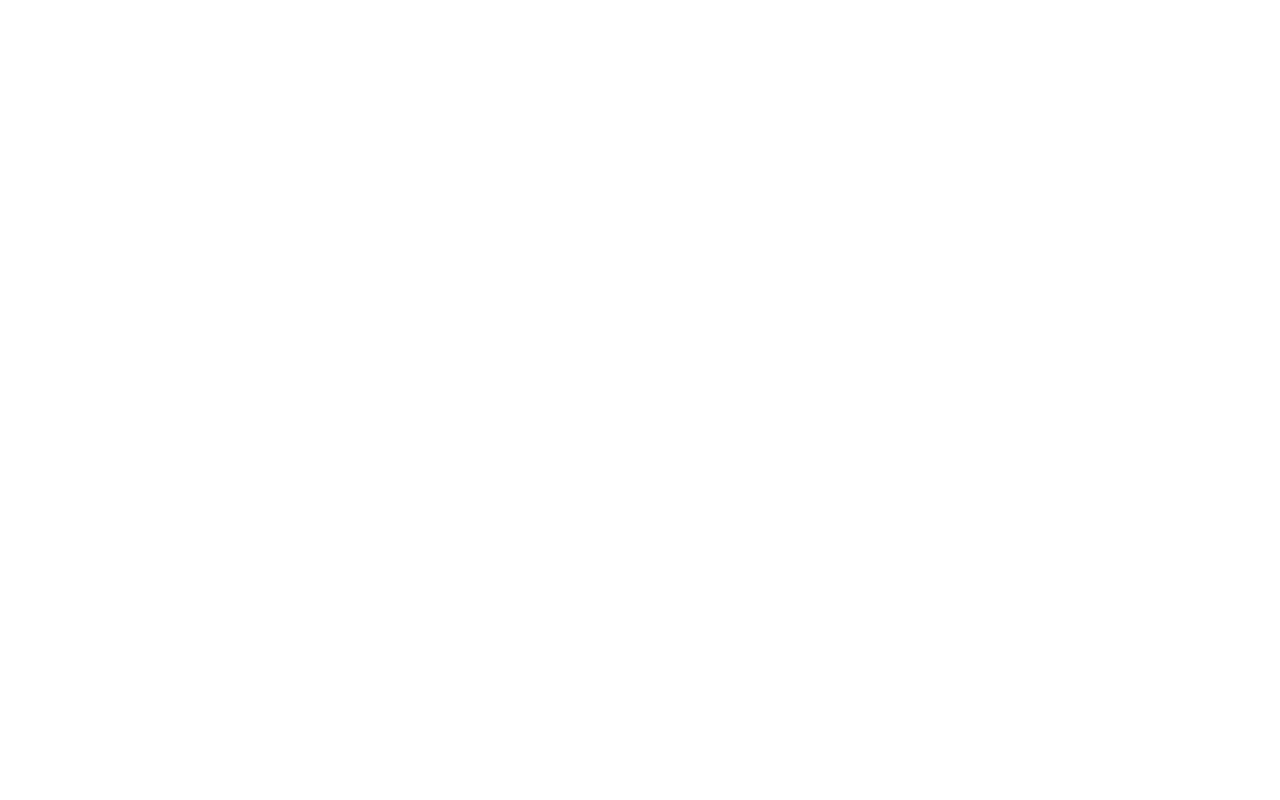
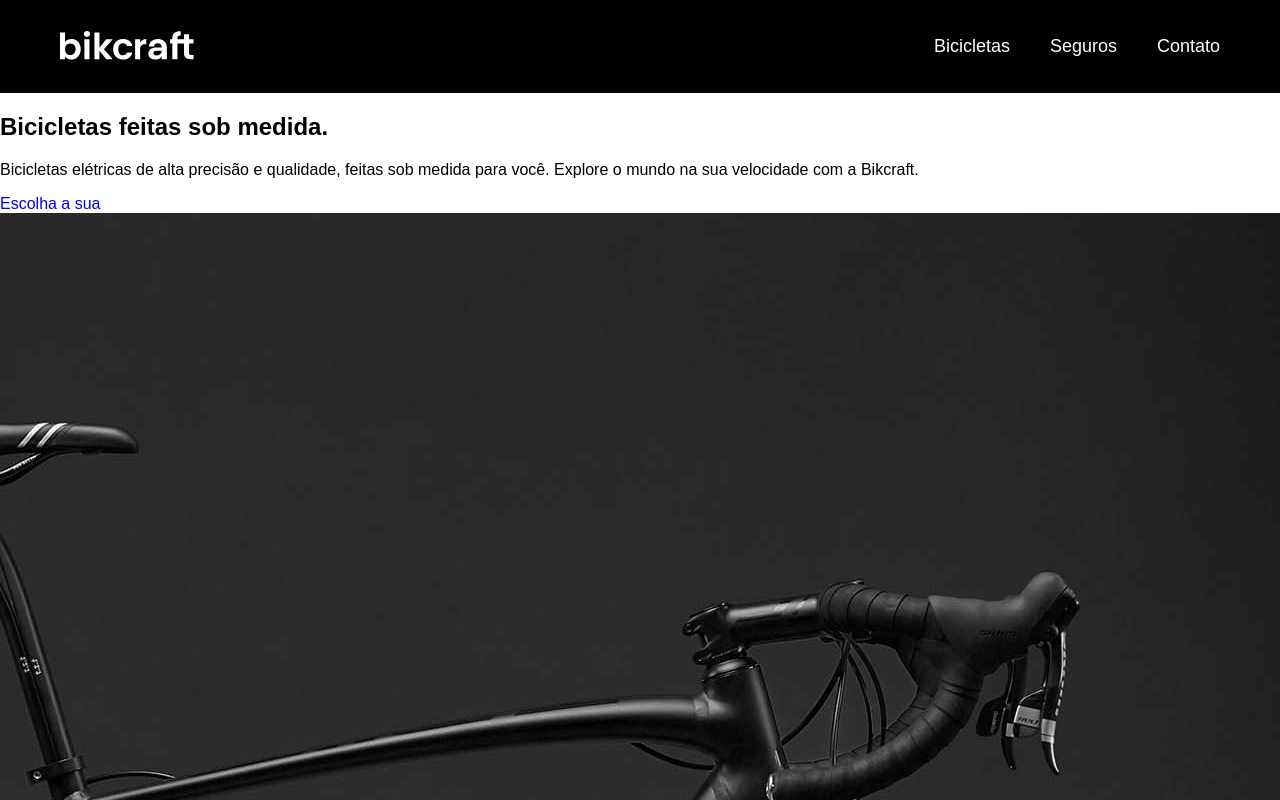
Before and after one commit to punknoia/bikcraft, a plain HTML site: page index.html in a window 1280 px wide. Shown: the top 800 px of the page. Drawn offline with Linux system fonts and the light colour scheme.

Commit message:
headeremenu

```diff
--- a/css/style.css
+++ b/css/style.css
@@ -0,0 +1,90 @@
+body {
+  margin: 0px;
+  font-family: Arial, Helvetica, sans-serif;
+}
+
+ul {
+  margin: 0px;
+  padding: 0px;
+  list-style: none;
+}
+
+a {
+  text-decoration: none;
+}
+
+.header-bg {
+  background-color: #000000;
+}
+
+.header {
+  display: flex;
+  flex-wrap: wrap;
+  gap: 20px;
+  justify-content: space-between;
+  align-items: center;
+  box-sizing: border-box;
+  padding: 20px;
+  max-width: 1200px;
+  margin-left: auto;
+  margin-right: auto;
+}
+
+.header-menu {
+  display: flex;
+  flex-wrap: wrap;
+  gap: 40px;
+}
+
+.header-menu a {
+  color: #ffffff;
+  display: inline-block;
+  padding: 16px 0px;
+  font-size: 18px;
+  position: relative;
+}
+
+.header-menu a:after {
+  content: "";
+  display: block;
+  height: 2px;
+  width: 0px;
+  background: #ffffff;
+  margin-top: 4px;
+  transition: 0.3s;
+  position: absolute;
+}
+
+.header-menu a:hover:after {
+width: 100%;
+}
+
+@media (max-width: 800px) {
+  .header-menu {
+    gap: 20px;
+  }
+
+  .header-menu a {
+    background-color: #111;
+    padding: 12px 16px;
+    border-radius: 4px;
+  }
+
+  .header-menu a:hover {
+    background-color: #2e2e2e2e;
+  }
+
+  .header a:after {
+    display: none;
+  }
+}
+
+@media (max-width: 600px) {
+  .header-menu {
+    gap: 12px;
+  }
+  .header-menu a {
+    padding: 8px 12px;
+    font-size: 14px;
+  }
+}
--- a/index.html
+++ b/index.html
@@ -1,13 +1,39 @@
 <!DOCTYPE html>
 <html lang="pt-br">
-<head>
-  <meta charset="UTF-8">
-  <meta name="viewport" content="width=device-width, initial-scale=1.0">
-  <meta name="description" content="Bicicletas elétricas de alta precisão e qualidade, feitas sob medida para você. Explore o mundo na sua velocidade com a Bikcraft.">
-  <link rel="stylesheet" href="./css/style.css">
-  <title>Bikcraft - Bicicletas Elétricas</title>
-</head>
-<body>
+  <head>
+    <meta charset="UTF-8" />
+    <meta name="viewport" content="width=device-width, initial-scale=1.0" />
+    <meta
+      name="description"
+      content="Bicicletas elétricas de alta precisão e qualidade, feitas sob medida para você. Explore o mundo na sua velocidade com a Bikcraft."
+    />
+    <link rel="stylesheet" href="./css/style.css" />
+    <title>Bikcraft - Bicicletas Elétricas</title>
+  </head>
+  <body>
+    <header class="header-bg">
+      <div class="header">
+        <a href="./"><img src="./img/bikcraft.svg" alt="Bikcraft" /></a>
 
-</body>
+        <nav aria-label="primaria">
+          <ul class="header-menu">
+            <li><a href="./bicicletas.html">Bicicletas</a></li>
+            <li><a href="./seguros.html">Seguros</a></li>
+            <li><a href="./contato.html">Contato</a></li>
+          </ul>
+        </nav>
+      </div>
+    </header>
+    <section>
+      <div>
+        <h1>Bicicletas feitas sob medida.</h1>
+        <p>
+          Bicicletas elétricas de alta precisão e qualidade, feitas sob medida
+          para você. Explore o mundo na sua velocidade com a Bikcraft.
+        </p>
+        <a href="./bicicletas.html">Escolha a sua</a>
+      </div>
+      <img src="./img/fotos/introducao.jpg" alt="" />
+    </section>
+  </body>
 </html>
```
